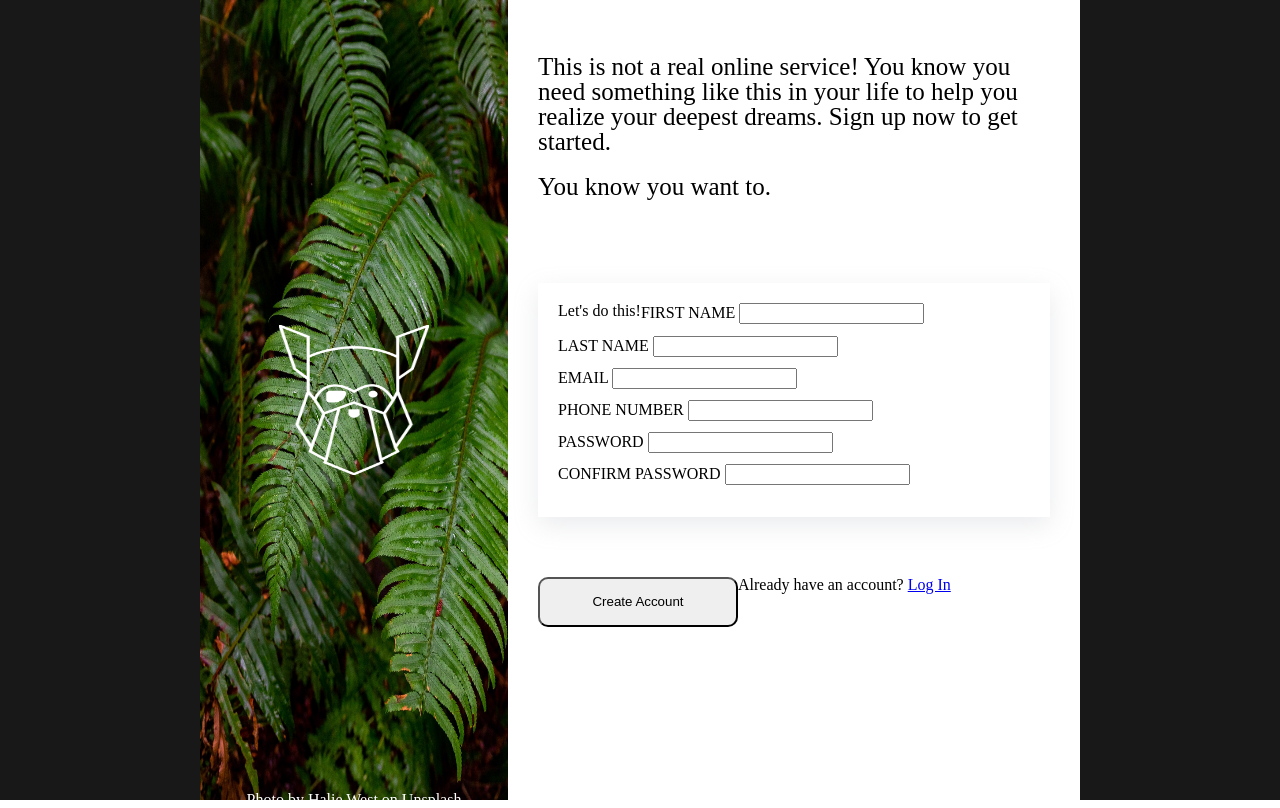
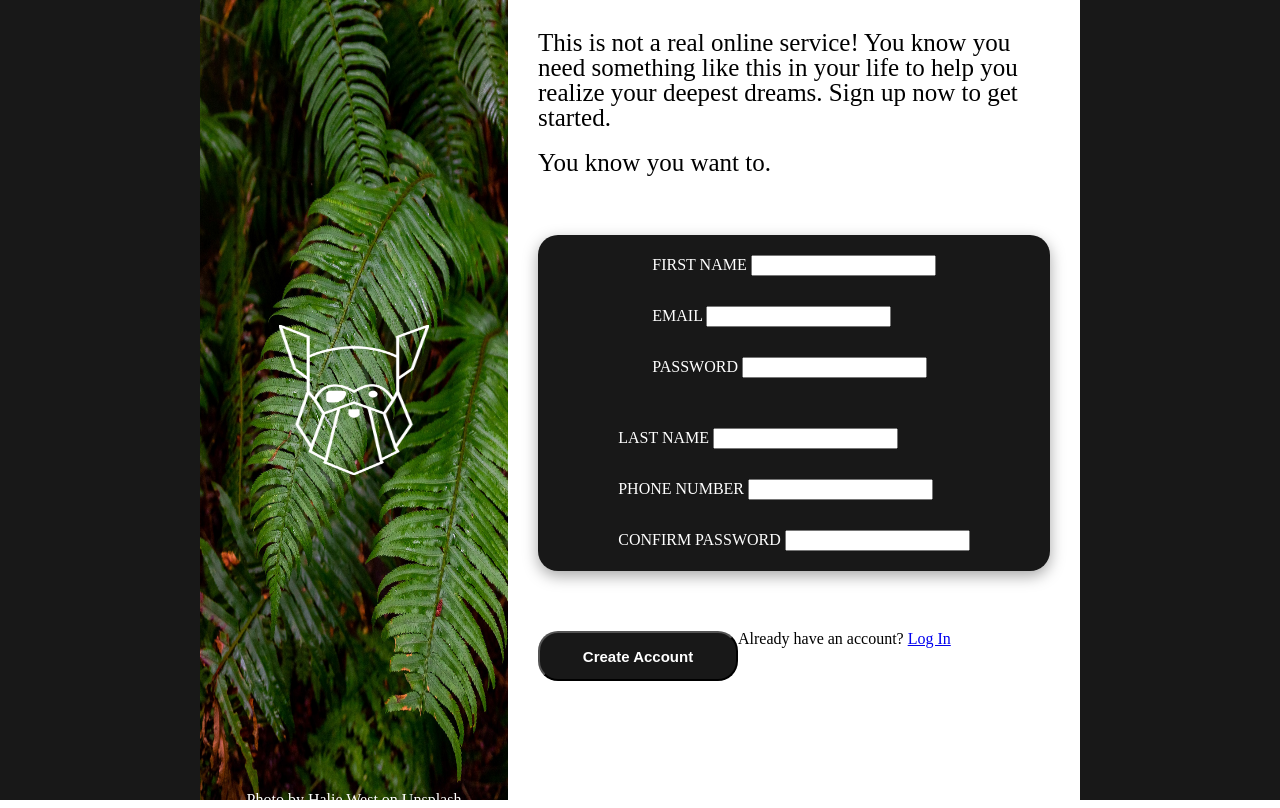
Before and after one commit to tptheautis/Sign-up-Form, a plain HTML site: page index.html in a window 1280 px wide. Drawn offline with Linux system fonts and the light colour scheme.

Commit message:
changed form format

```diff
--- a/index.html
+++ b/index.html
@@ -24,13 +24,9 @@
                 <P>You <em>know</em> you want to.</P>
             </div>
             <div class="container-row2">
-                    <h2>Let's do this!</h2>
+                <div class="form-column1">
                     <form method="get">
                         <label for="FIRST NAME">FIRST NAME</label>
-                        <input type="text">
-                    </form>
-                    <form method="get">
-                        <label for="LAST NAME">LAST NAME</label>
                         <input type="text">
                     </form>
                     <form method="post">
@@ -38,17 +34,24 @@
                         <input type="text">
                     </form>
                     <form method="post">
-                        <label for="PHONE NUMBER">PHONE NUMBER</label>
+                        <label for="PASSWORD">PASSWORD</label>
+                        <input type="text">
+                    </form>
+                </div>
+                <div class="form-column2">
+                    <form method="get">
+                        <label for="LAST NAME">LAST NAME</label>
                         <input type="text">
                     </form>
                     <form method="post">
-                        <label for="PASSWORD">PASSWORD</label>
+                        <label for="PHONE NUMBER">PHONE NUMBER</label>
                         <input type="text">
                     </form>
                     <form method="post">
                         <label for="CONFIRM PASSWORD">CONFIRM PASSWORD</label>
                         <input type="text">
-                </form>
+                    </form>
+                </div>
             </div>
             <div class="container-row3">
                 <button type="submit">Create Account</button>
--- a/style.css
+++ b/style.css
@@ -17,7 +17,11 @@ img {
 button {
     width: 200px;
     height: 50px;
-    border-radius: 10px;
+    border-radius: 20px;
+    color: white;
+    font-weight: 600;
+    font-size: 15px;
+    background-color: #181818;
 }
 
 .odin {
@@ -67,7 +71,28 @@ button {
 
 .container-row2 {
     display: flex;
-    box-shadow: rgba(149, 157, 165, 0.2) 0px 8px 24px;
+    justify-content: center;
+    box-shadow: rgba(0, 0, 0, 0.35) 0px 5px 15px;
     padding: 20px;
     flex-wrap: wrap;
+    gap: 50px;
+    background-color: #181818;
+    color: white;
+    border-radius: 20px;
 }
+
+.form-column1 {
+    display: flex;
+    flex-direction: column;
+    justify-content: center;
+    align-items: flex-start;
+    gap: 30px;
+}
+
+.form-column2 {
+    display: flex;
+    flex-direction: column;
+    justify-content: center;
+    align-items: flex-start;
+    gap: 30px;
+}
```
